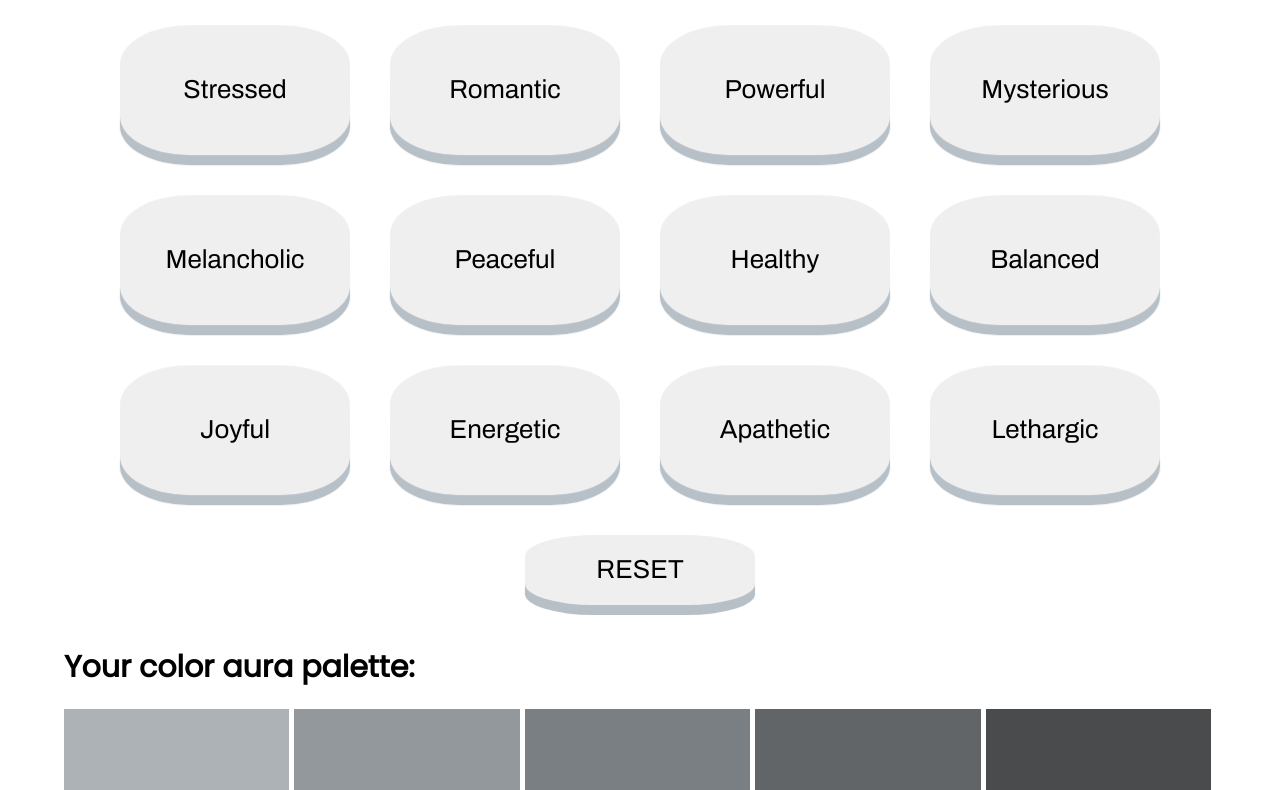
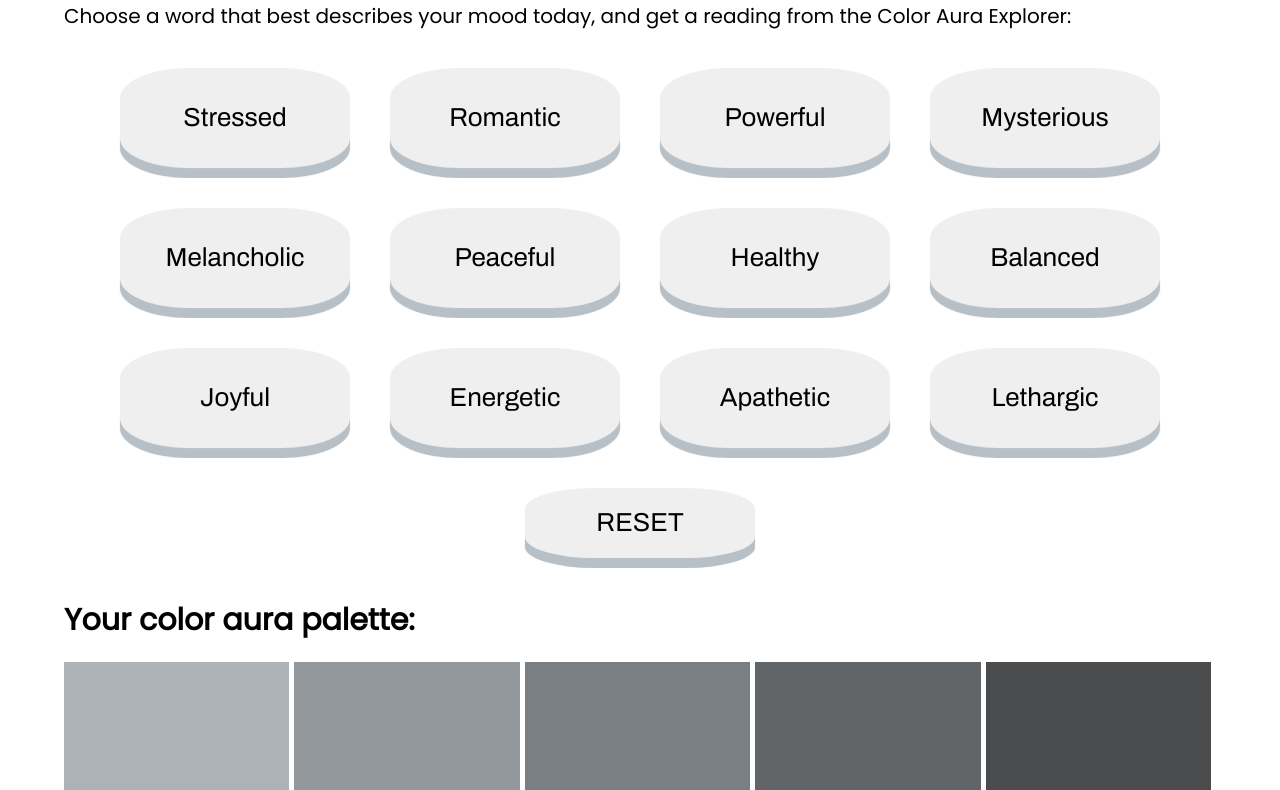
Before and after one commit to project-2-color-aura/colorAuraExplorer, a plain HTML site: page index.html in a window 1280 px wide. Shown: the part 229-1019 px from the top of the page. Drawn offline with Linux system fonts and the light colour scheme.

Commit message:
updated instructions at top

```diff
--- a/index.html
+++ b/index.html
@@ -19,6 +19,7 @@
     <main>
         <div class="wrapper">
             <h2>How are you feeling today?</h2>
+            <p>Choose a word that best describes your mood today, and get a reading from the Color Aura Explorer:</p>
             <section class="allButtons">
                 <ul class="moodUl">
                     <li><button class="moods" value="DC143C" id="Stressed">Stressed</button></li>
@@ -34,7 +35,7 @@
                     <li><button class="moods" value="EADDCA" id="Apathetic">Apathetic</button></li>
                     <li><button class="moods" value="708090" id="Lethargic">Lethargic</button></li>
                 </ul>
-                <button class="reset moods" value="888B8D" id="How are you feeling today?">RESET</button>
+                <button class="reset moods" value="888B8D">RESET</button>
             </section>
             <section class="results">
                 <h2>Your color aura palette:</h2>
--- a/styles/sass/_base.scss
+++ b/styles/sass/_base.scss
@@ -33,10 +33,8 @@ a {
 button {
     font-family: 'Archivo', sans-serif;
     font-size: 1.3rem;
-    // text-transform: uppercase;
-    // padding: 40px;
     width: 230px;
-    height: 130px;
+    height: 100px;
     margin: 20px;
     background-color: linear-gradient(135deg, white, grey);
     border: none;
@@ -52,8 +50,3 @@ button:active {
     transform: translateY(10px);
     background-image: linear-gradient(135deg, red, orange, yellow, green, blue, indigo, violet);
 }
-
-// button:hover,
-// button:focus {
-
-// }
--- a/styles/sass/_header.scss
+++ b/styles/sass/_header.scss
@@ -3,6 +3,7 @@ header {
     background: linear-gradient(135deg, white, grey);
     display: flex;
     align-items: center;
+    text-align: center;
 }
 
 h1 {
--- a/styles/sass/_main.scss
+++ b/styles/sass/_main.scss
@@ -12,7 +12,6 @@
 }
 
 .moodUl li {
-    // min-width: calc(100%/5);
     text-align: center;
 }
 
--- a/styles/sass/_typography.scss
+++ b/styles/sass/_typography.scss
@@ -4,8 +4,6 @@
 // font-family: 'Spectral', serif;
 
 body {
-    // font-family: 'Archivo', sans-serif;
-    // font-family: 'Kanit', sans-serif;
     font-family: 'Poppins', sans-serif;
 }
 
@@ -26,5 +24,4 @@ h1 {
 footer {
     color: white;
     font-size: 1.3rem;
-    // text-shadow: 2px 0 0 black;
 }
```
Also changed, not shown: script.js (+0 -14 lines), styles/style.css.
